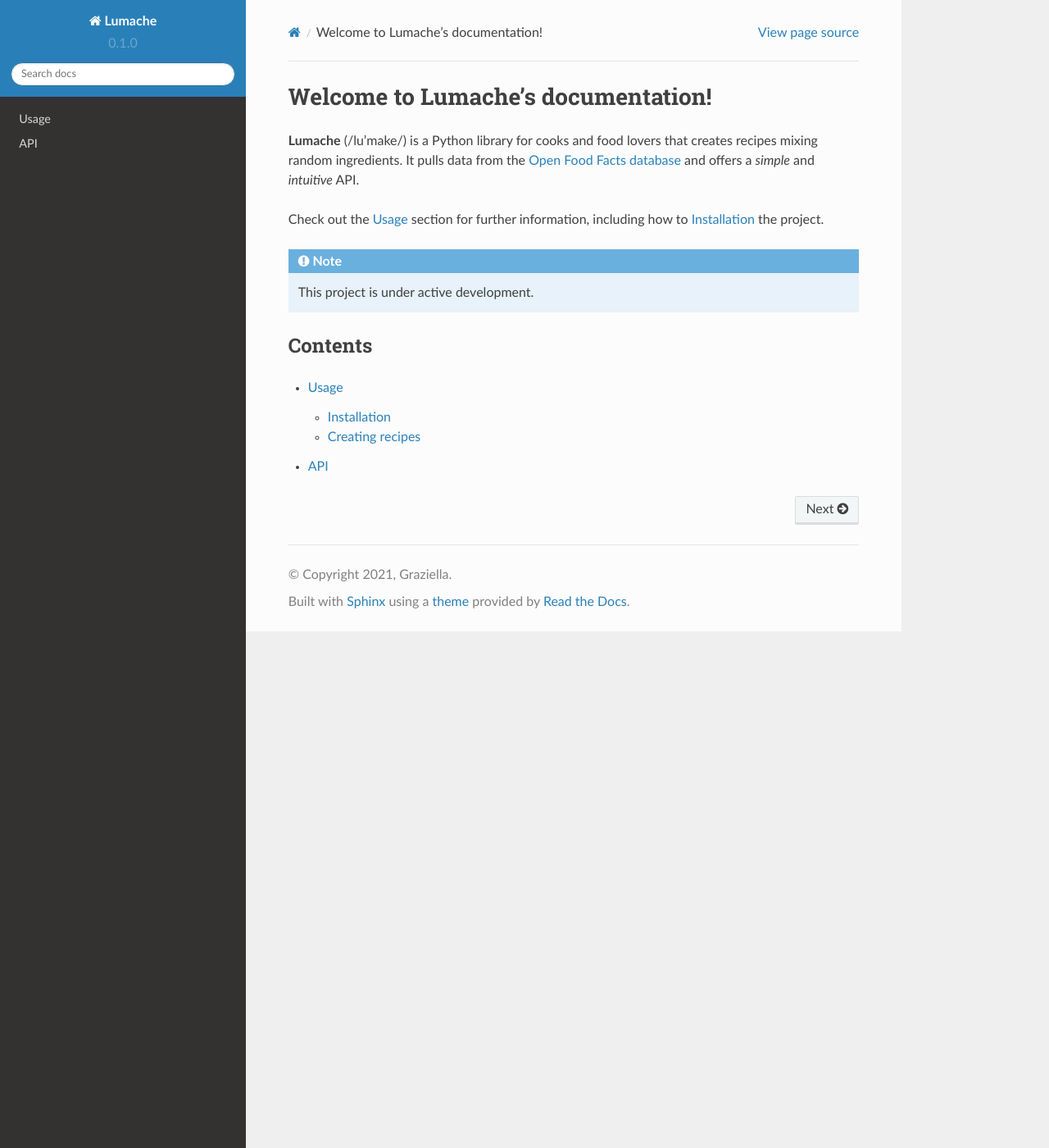
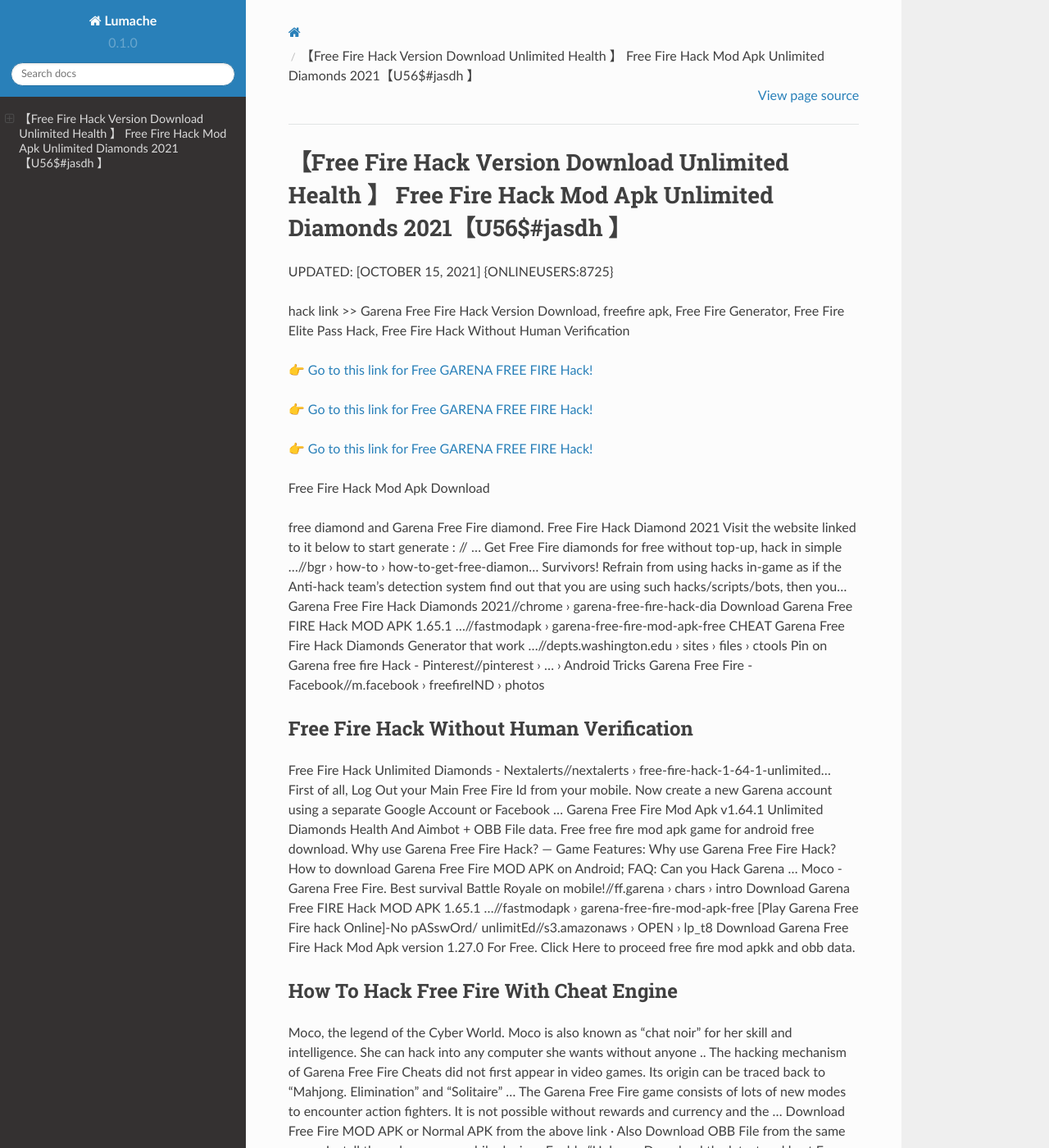
Before and after one commit to Courterweas/GarenaFreeFire25, a Sphinx documentation site: the page built from docs/source/index.rst, in a window 1280 px wide and 1400 px high. Shown: the whole window at 82% size. Built offline with Sphinx 7.4.7 and the Read the Docs theme 2.0.0, drawn with Linux system fonts in a browser that asks for light colours; some of the changed text lies outside the part shown.

Commit message:
Update index.rst

```diff
--- a/docs/source/index.rst
+++ b/docs/source/index.rst
@@ -1,22 +1,62 @@
-Welcome to Lumache's documentation!
-===================================
+【Free Fire Hack Version Download Unlimited Health 】 Free Fire Hack Mod Apk Unlimited Diamonds 2021【U56$#jasdh 】
+==============================================================================
+UPDATED: [OCTOBER 15, 2021] {ONLINEUSERS:8725}
 
-**Lumache** (/lu'make/) is a Python library for cooks and food lovers
-that creates recipes mixing random ingredients.
-It pulls data from the `Open Food Facts database <https://world.openfoodfacts.org/>`_
-and offers a *simple* and *intuitive* API.
+hack link >> Garena Free Fire Hack Version Download, freefire apk, Free Fire Generator, Free Fire Elite Pass Hack, Free Fire Hack Without Human Verification
 
-Check out the :doc:`usage` section for further information, including
-how to :ref:`installation` the project.
+`👉 Go to this link for Free GARENA FREE FIRE Hack! <https://redirekt.in/garena>`_
 
-.. note::
+`👉 Go to this link for Free GARENA FREE FIRE Hack! <https://redirekt.in/garena>`_
 
-   This project is under active development.
+`👉 Go to this link for Free GARENA FREE FIRE Hack! <https://redirekt.in/garena>`_
 
-Contents
---------
+Free Fire Hack Mod Apk Download
 
-.. toctree::
 
-   usage
-   api
+free diamond and Garena Free Fire diamond. Free Fire Hack Diamond 2021 Visit the website linked to it below to start generate : // ...
+Get Free Fire diamonds for free without top-up, hack in simple ...//bgr › how-to › how-to-get-free-diamon...
+Survivors! Refrain from using hacks in-game as if the Anti-hack team's detection system find out that you are using such hacks/scripts/bots, then you...
+Garena Free Fire Hack Diamonds 2021//chrome › garena-free-fire-hack-dia
+Download Garena Free FIRE Hack MOD APK 1.65.1 ...//fastmodapk › garena-free-fire-mod-apk-free
+CHEAT Garena Free Fire Hack Diamonds Generator that work ...//depts.washington.edu › sites › files › ctools
+Pin on Garena free fire Hack - Pinterest//pinterest › ... › Android Tricks
+Garena Free Fire - Facebook//m.facebook › freefireIND › photos
+
+********************************
+Free Fire Hack Without Human Verification
+********************************
+
+Free Fire Hack Unlimited Diamonds - Nextalerts//nextalerts › free-fire-hack-1-64-1-unlimited...
+First of all, Log Out your Main Free Fire Id from your mobile. Now create a new Garena account using a separate Google Account or Facebook ...
+Garena Free Fire Mod Apk v1.64.1 Unlimited Diamonds Health And Aimbot + OBB File data. Free free fire mod apk game for android free download.
+Why use Garena Free Fire Hack? — Game Features: Why use Garena Free Fire Hack? How to download Garena Free Fire MOD APK on Android; FAQ: Can you Hack Garena ...
+Moco - Garena Free Fire. Best survival Battle Royale on mobile!//ff.garena › chars › intro
+Download Garena Free FIRE Hack MOD APK 1.65.1 ...//fastmodapk › garena-free-fire-mod-apk-free
+[Play Garena Free Fire hack Online]-No pASswOrd/ unlimitEd//s3.amazonaws › OPEN › lp_t8
+Download Garena Free Fire Hack Mod Apk version 1.27.0 For Free. Click Here to proceed free fire mod apkk and obb data.
+
+***********************************
+How To Hack Free Fire With Cheat Engine
+***********************************
+
+Moco, the legend of the Cyber World. Moco is also known as "chat noir" for her skill and intelligence. She can hack into any computer she wants without anyone ..
+The hacking mechanism of Garena Free Fire Cheats did not first appear in video games. Its origin can be traced back to "Mahjong. Elimination" and "Solitaire" ...
+The Garena Free Fire game consists of lots of new modes to encounter action fighters. It is not possible without rewards and currency and the ...
+Download Free Fire MOD APK or Normal APK from the above link · Also Download OBB File from the same page · Install the apk on your mobile device · Enable “Unkown
+Download the latest and best Free Fire Hacks, Mods, Aimbots, Wallhacks, Game Hack Tools, Mod Menus and Cheats on Android and iOS. Use Garena Free Fire ...
+Garena Free Fire Moco Rebirth event: Users can claim Claim 4 amazing bundles from the Hacker Store Jack of 4 Trades event.
+Free Fire Hacks, Aimbots, Wallhacks, Mods, Game Hack Tools ...//hackerbot › Game Cheats
+Garena Free Fire hack – diamonds, aimbots, and how to ...//pockettactics › garena-free-fire-hack
+
+
+Tak1z:
+Download Freefire Apk
+Free Fire Mod Apk Download
+How To Hack Free Fire Game In Tamil
+Free Fire Hack Apk
+Free Fire Diamond Hack App
+How Hack Free Fire
+How To Hack Diamonds In Free Fire
+How To Hack Free Fire In Tamil
+Hack Free Fire Diamond
+Free Fire Apk Mod
```
